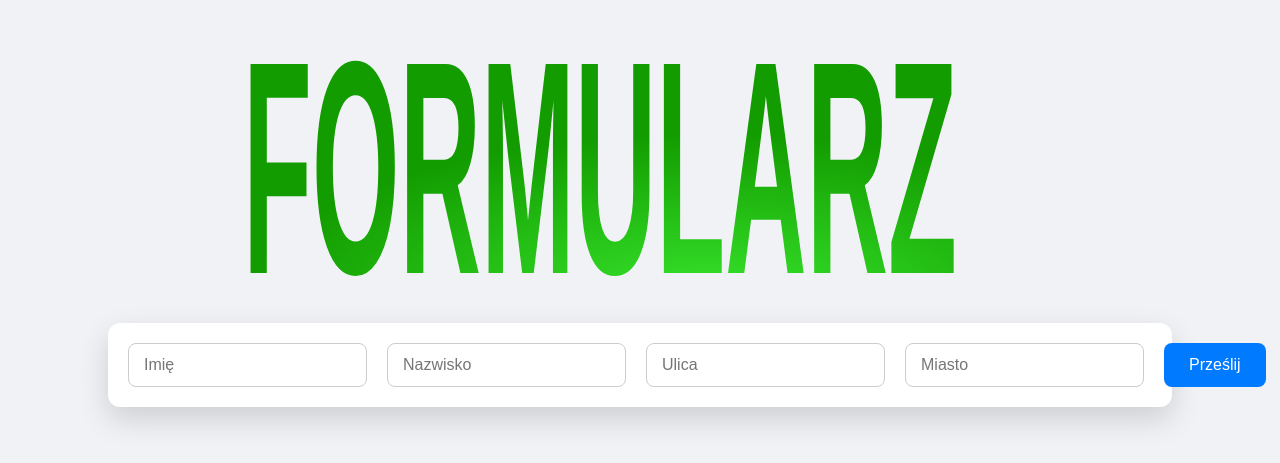
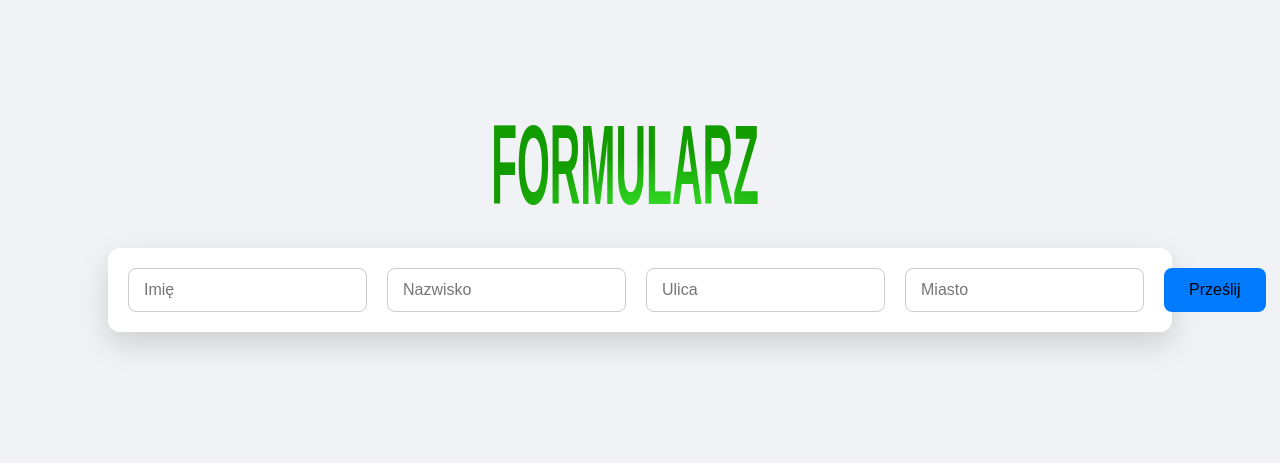
Before and after one commit to SzymeQ-pl/formularz, a React (Vite) app: page / in a window 1280 px wide. Shown: the part 175-638 px from the top of the page. Built offline with nearby package versions, Linux system fonts and the light colour scheme.

Commit message:
Update App.css

```diff
--- a/src/App.css
+++ b/src/App.css
@@ -1,4 +1,3 @@
-/* App.css */
 body, html {
   margin: 0;
   padding: 0;
@@ -19,7 +18,7 @@ body, html {
 }
 
 .banner {
-  max-width: 800px;
+  max-width: 300px;
   width: 80%;
   margin-bottom: 40px;
 }
@@ -55,7 +54,7 @@ body, html {
   padding: 12px 25px;
   font-size: 16px;
   background-color: #007bff;
-  color: white;
+  color: black;
   border: none;
   border-radius: 8px;
   cursor: pointer;
@@ -84,7 +83,7 @@ body, html {
 
 .table th {
   background-color: #007bff;
-  color: white;
+  color: black;
 }
 
 .table tr:nth-child(even) {
```
